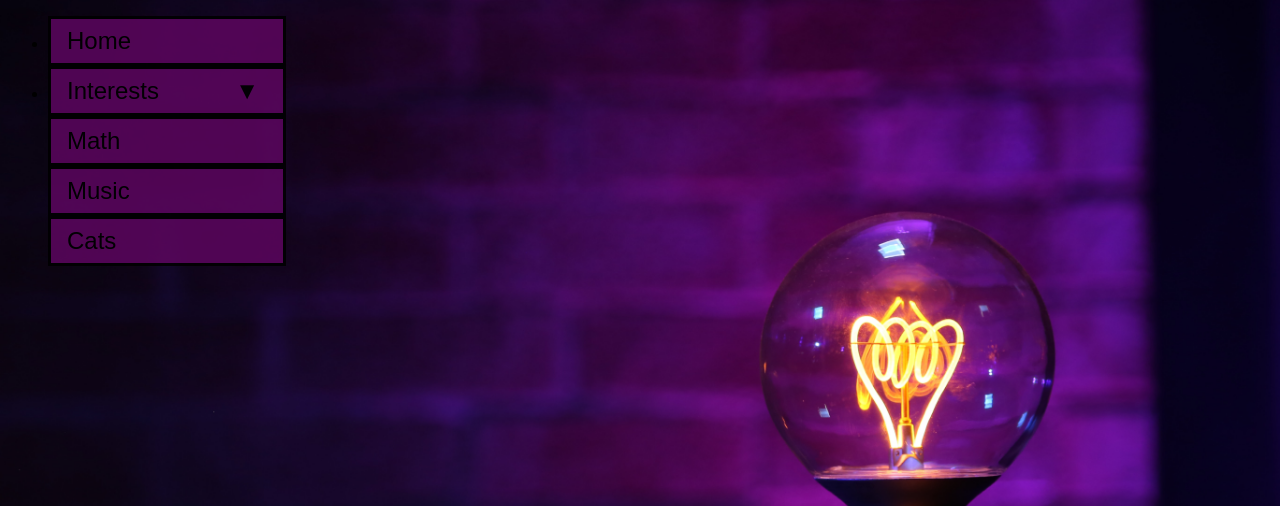
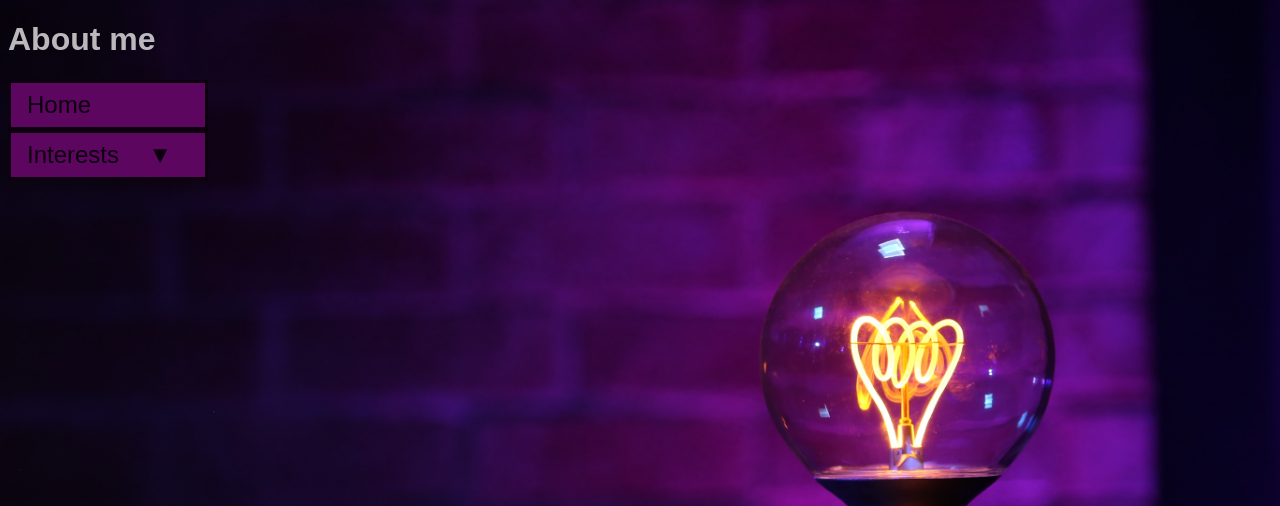
Before and after one commit to b2marshall/Projects, a Django app: page /about.html in a window 1280 px wide. Shown: the top 506 px of the page. Run offline with Django 4.2, Linux system fonts and the light colour scheme.

Commit message:
makes changes for internal consistency

```diff
--- a/Django projects/portfolio/mysite/templates/about.html
+++ b/Django projects/portfolio/mysite/templates/about.html
@@ -8,13 +8,14 @@
 </head>
 
 <body>
+  <h1 id="main-heading">About me</h1>
     <div class="navbar">
         <ul>
             <li><a href="./home.html" id="home-button">Home</a></li>
                 <li><button class="dropdown-btn">Interests
                     <i class="fa fa-caret-down">&#9660;</i>
                 </button>
-                  <div class="dropdown-container">
+                  <div class="dropdown-container" id="dropdown-container">
                     <a href="#">Math</a>
                     <a href="#">Music</a>
                     <a href="#">Cats</a>
--- a/Django projects/portfolio/static/styles/about.css
+++ b/Django projects/portfolio/static/styles/about.css
@@ -9,6 +9,17 @@ body {
   }
 
   li a {
+    display: block;
+    color: black;
+    background-color: rgba(92,6,95,255);
+    border:3px solid black;
+    opacity: 0.85;
+    font-size: x-large;
+    padding: 8px 16px;
+    text-decoration: none;
+  }
+
+  li button {
     list-style: none;
     display: block;
     color: black;
@@ -22,25 +33,28 @@ body {
     width: 200px;
   }
 
-  li button {
-    list-style: none;
-    display: block;
-    color: black;
-    background-color: rgba(92,6,95,255);
-    border:3px solid black;
-    opacity: 0.85;
-    font-size: x-large;
-    padding: 8px 16px;
-    text-decoration: none;
-    text-align: left;
-    width: 238px;
+  .dropdown-container {
+    display: none;
   }
 
   .fa-caret-down {
     float: right;
-    padding-right: 8px;
+    padding-right: 17px;
   }
 
   li a:hover, button:hover {
     background-color: violet;
   }
+
+  #main-heading {
+    color: whitesmoke;
+    opacity: 0.75;
+}
+
+ul {
+  list-style-type: none;
+  margin: 0;
+  padding: 0;
+  width: 200px;
+  background-color: rgba(92,6,95,255);
+}
```
